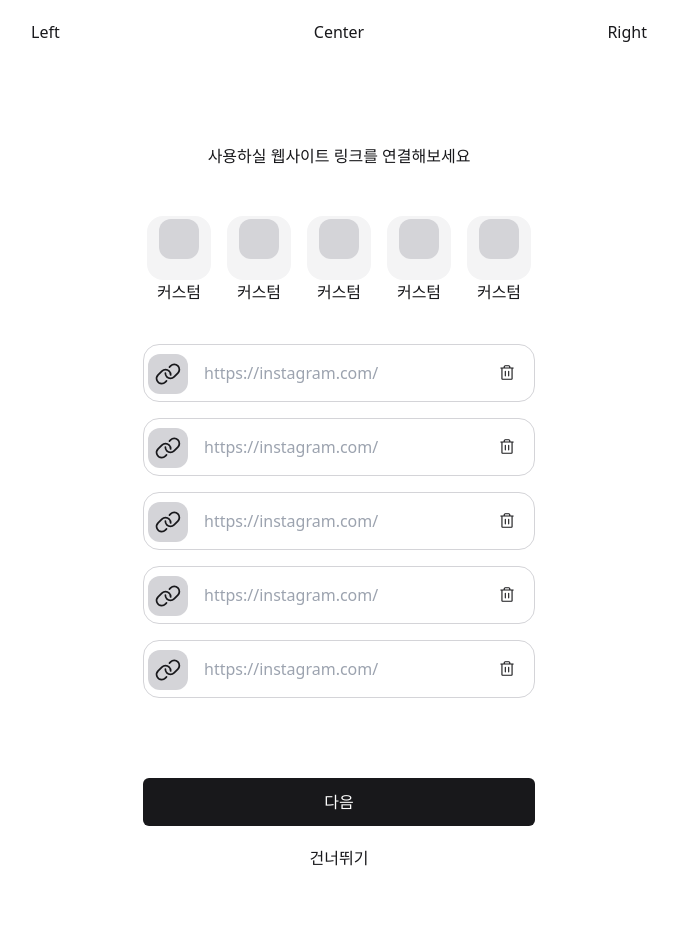
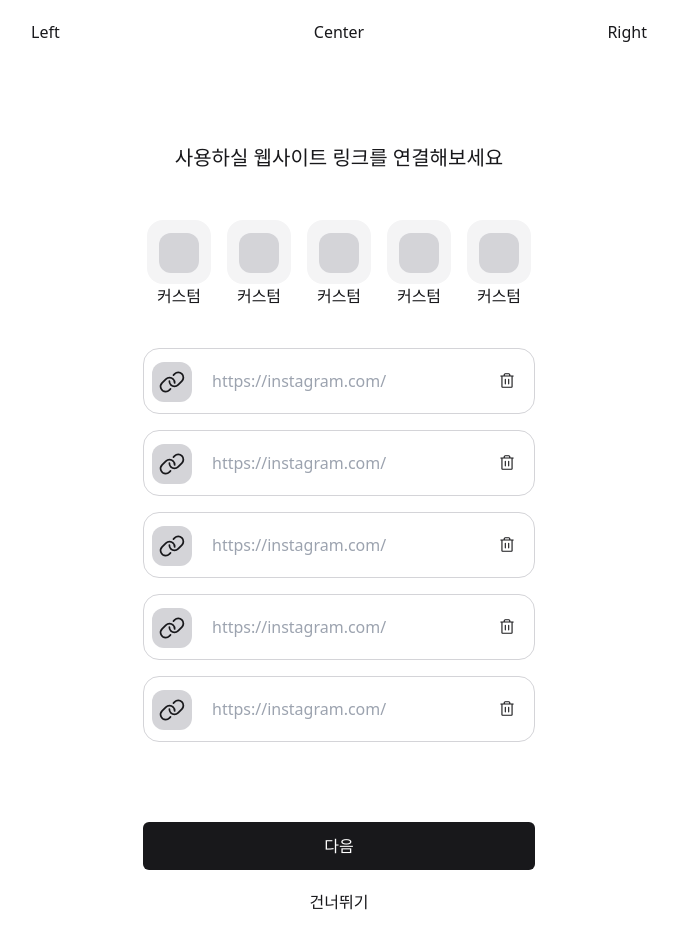
Before and after one commit to 2hundred2ne2/in_my_link, a Next.js app: page /signup/link in a window 1280 px wide. Shown: the top 948 px of the page, without its empty margins (301-979 px from the left). Built offline with nearby package versions, Linux system fonts and the light colour scheme.

Commit message:
fix: ui 수정

```diff
--- a/src/app/signup/link/page.tsx
+++ b/src/app/signup/link/page.tsx
@@ -8,7 +8,7 @@ import {
 } from "@/components/ui/app-header";
 import { Button } from "@/components/ui/button";
 import { Card } from "@/components/ui/card";
-import { Text } from "@/components/ui/text";
+import { Heading } from "@/components/ui/heading";
 
 export default function RegisterLinksPage() {
   return (
@@ -22,61 +22,61 @@ export default function RegisterLinksPage() {
       <main className="min-h-dvh pt-16 pb-[68px]">
         <div className="flex flex-col items-center pt-20 px-3">
           <div className="pb-12 px-3">
-            <Text>사용하실 웹사이트 링크를 연결해보세요</Text>
+            <Heading variant="subtitle1">사용하실 웹사이트 링크를 연결해보세요</Heading>
           </div>
           <section>
             <ul className="flex flex-row gap-4 px-3">
               <li>
-                <button type="button" className="flex flex-col items-center">
+                <button type="button">
                   <Card
                     variant="muted"
                     className="rounded-2xl w-16 h-16 flex flex-col items-center"
                   >
-                    <span className="min-w-10 min-h-10 block bg-primary-300 rounded-xl mt-0.5"></span>
+                    <span className="min-w-10 min-h-10 block bg-primary-300 rounded-xl mt-3"></span>
                   </Card>
                   <span>커스텀</span>
                 </button>
               </li>
               <li>
-                <button type="button" className="flex flex-col items-center">
+                <button type="button">
                   <Card
                     variant="muted"
                     className="rounded-2xl w-16 h-16 flex flex-col items-center"
                   >
-                    <span className="min-w-10 min-h-10 block bg-primary-300 rounded-xl mt-0.5"></span>
+                    <span className="min-w-10 min-h-10 block bg-primary-300 rounded-xl mt-3"></span>
                   </Card>
                   <span>커스텀</span>
                 </button>
               </li>
               <li>
-                <button type="button" className="flex flex-col items-center">
+                <button type="button">
                   <Card
                     variant="muted"
                     className="rounded-2xl w-16 h-16 flex flex-col items-center"
                   >
-                    <span className="min-w-10 min-h-10 block bg-primary-300 rounded-xl mt-0.5"></span>
+                    <span className="min-w-10 min-h-10 block bg-primary-300 rounded-xl mt-3"></span>
                   </Card>
                   <span>커스텀</span>
                 </button>
               </li>
               <li>
-                <button type="button" className="flex flex-col items-center">
+                <button type="button">
                   <Card
                     variant="muted"
                     className="rounded-2xl w-16 h-16 flex flex-col items-center"
                   >
-                    <span className="min-w-10 min-h-10 block bg-primary-300 rounded-xl mt-0.5"></span>
+                    <span className="min-w-10 min-h-10 block bg-primary-300 rounded-xl mt-3"></span>
                   </Card>
                   <span>커스텀</span>
                 </button>
               </li>
               <li>
-                <button type="button" className="flex flex-col items-center">
+                <button type="button">
                   <Card
                     variant="muted"
                     className="rounded-2xl w-16 h-16 flex flex-col items-center"
                   >
-                    <span className="min-w-10 min-h-10 block bg-primary-300 rounded-xl mt-0.5"></span>
+                    <span className="min-w-10 min-h-10 block bg-primary-300 rounded-xl mt-3"></span>
                   </Card>
                   <span>커스텀</span>
                 </button>
@@ -85,14 +85,14 @@ export default function RegisterLinksPage() {
             <ul className="flex flex-col gap-4 px-2 mt-10">
               <li>
                 <Card variant="default" className="rounded-2xl flex p-0 items-center">
-                  <span className="flex items-center w-8 h-8 m-2 justify-center">
+                  <span className="flex items-center w-8 h-8 mx-3 justify-center">
                     <span className="flex items-center min-w-10 min-h-10 bg-primary-300 rounded-xl mt-0.5 p-1.5">
                       <Link size={28} />
                     </span>
                   </span>
                   <input
                     type="text"
-                    className="flex-auto items-center px-3 py-4 w-full"
+                    className="flex-auto items-center px-3 py-4 w-full h-7 mt-4 mb-4"
                     placeholder="https://instagram.com/"
                   ></input>
                   <button className="flex-none items-center w-7 h-7 m-2 justify-center">
@@ -102,14 +102,14 @@ export default function RegisterLinksPage() {
               </li>
               <li>
                 <Card variant="default" className="rounded-2xl flex p-0 items-center">
-                  <span className="flex items-center w-8 h-8 m-2 justify-center">
+                  <span className="flex items-center w-8 h-8 mx-3 justify-center">
                     <span className="flex items-center min-w-10 min-h-10 bg-primary-300 rounded-xl mt-0.5 p-1.5">
                       <Link size={28} />
                     </span>
                   </span>
                   <input
                     type="text"
-                    className="flex-auto items-center px-3 py-4 w-full"
+                    className="flex-auto items-center px-3 py-4 w-full h-7 mt-4 mb-4"
                     placeholder="https://instagram.com/"
                   ></input>
                   <button className="flex-none items-center w-7 h-7 m-2 justify-center">
@@ -119,14 +119,14 @@ export default function RegisterLinksPage() {
               </li>
               <li>
                 <Card variant="default" className="rounded-2xl flex p-0 items-center">
-                  <span className="flex items-center w-8 h-8 m-2 justify-center">
+                  <span className="flex items-center w-8 h-8 mx-3 justify-center">
                     <span className="flex items-center min-w-10 min-h-10 bg-primary-300 rounded-xl mt-0.5 p-1.5">
                       <Link size={28} />
                     </span>
                   </span>
                   <input
                     type="text"
-                    className="flex-auto items-center px-3 py-4 w-full"
+                    className="flex-auto items-center px-3 py-4 w-full h-7 mt-4 mb-4"
                     placeholder="https://instagram.com/"
                   ></input>
                   <button className="flex-none items-center w-7 h-7 m-2 justify-center">
@@ -136,14 +136,14 @@ export default function RegisterLinksPage() {
               </li>
               <li>
                 <Card variant="default" className="rounded-2xl flex p-0 items-center">
-                  <span className="flex items-center w-8 h-8 m-2 justify-center">
+                  <span className="flex items-center w-8 h-8 mx-3 justify-center">
                     <span className="flex items-center min-w-10 min-h-10 bg-primary-300 rounded-xl mt-0.5 p-1.5">
                       <Link size={28} />
                     </span>
                   </span>
                   <input
                     type="text"
-                    className="flex-auto items-center px-3 py-4 w-full"
+                    className="flex-auto items-center px-3 py-4 w-full h-7 mt-4 mb-4"
                     placeholder="https://instagram.com/"
                   ></input>
                   <button className="flex-none items-center w-7 h-7 m-2 justify-center">
@@ -153,14 +153,14 @@ export default function RegisterLinksPage() {
               </li>
               <li>
                 <Card variant="default" className="rounded-2xl flex p-0 items-center">
-                  <span className="flex items-center w-8 h-8 m-2 justify-center">
+                  <span className="flex items-center w-8 h-8 mx-3 justify-center">
                     <span className="flex items-center min-w-10 min-h-10 bg-primary-300 rounded-xl mt-0.5 p-1.5">
                       <Link size={28} />
                     </span>
                   </span>
                   <input
                     type="text"
-                    className="flex-auto items-center px-3 py-4 w-full"
+                    className="flex-auto items-center px-3 py-4 w-full h-7 mt-4 mb-4"
                     placeholder="https://instagram.com/"
                   ></input>
                   <button className="flex-none items-center w-7 h-7 m-2 justify-center">
--- a/src/app/signup/welcome/page.tsx
+++ b/src/app/signup/welcome/page.tsx
@@ -11,7 +11,9 @@ export default function WelcomePage() {
             <span className="inline-block w-32 h-32 rounded-full bg-primary-300"></span>
           </div>
           <div className="inline-block h-7 mt-8 mb-12">
-            <Heading variant="heading3">닉네임님, 환영합니다!</Heading>
+            <Heading variant="subtitle1" className="font-bold">
+              닉네임님, 환영합니다!
+            </Heading>
           </div>
         </div>
         <div className="flex flex-col gap-4 px-2 mt-24">
@@ -20,7 +22,7 @@ export default function WelcomePage() {
               <Text>이제 나만의 페이지를 만들러 가볼까요?</Text>
             </span>
           </div>
-          <Button variant="primary" size="large">
+          <Button variant="primary" size="large" className="h-14 rounded-lg">
             시작하기
           </Button>
         </div>
```
